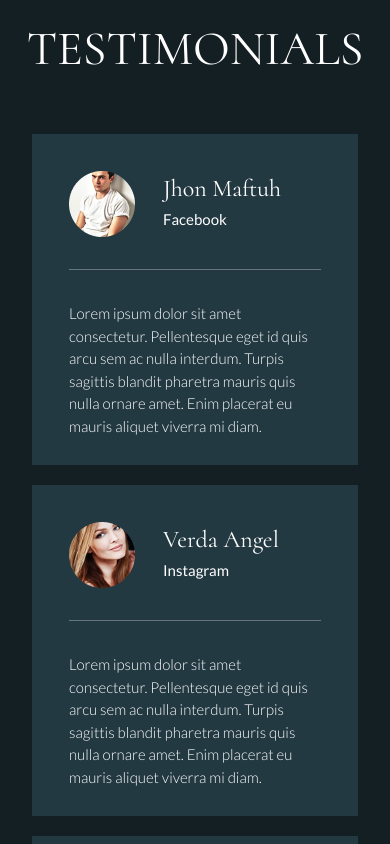
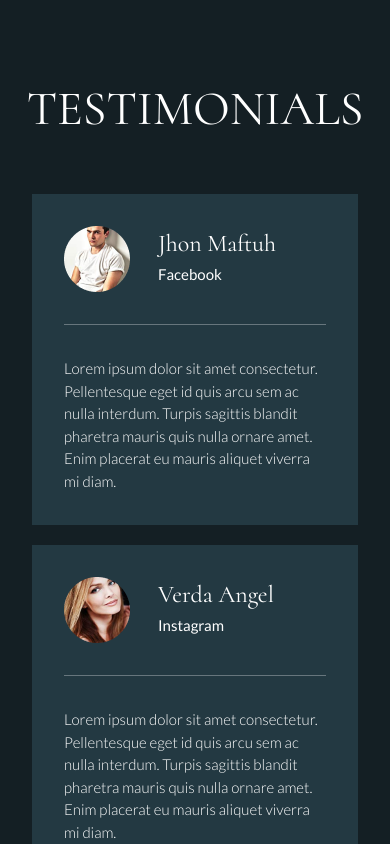
Before and after one commit to ayesh156/Photography-Landing-Page, a React (Vite) app: page / in a window 390 px wide. Shown: the part 6180-7024 px from the top of the page. Built offline with nearby package versions, Linux system fonts and the light colour scheme.

Commit message:
Responsive for mobile

```diff
--- a/src/components/Benefit.jsx
+++ b/src/components/Benefit.jsx
@@ -6,7 +6,7 @@ const Benefit = () => {
     return (
         <div className="relative min-h-screen bg-primary-black">
 
-            <div className="lg:h-[682px] h-[1450px] pt-[75px]">
+            <div className="lg:h-[682px] h-[1510px] pt-[75px]">
 
                 <div className="flex flex-col lg:flex-row justify-between">
 
--- a/src/components/common/TestimonialCard.jsx
+++ b/src/components/common/TestimonialCard.jsx
@@ -3,7 +3,7 @@ import React from "react";
 const TestimonialCard = ({img,name,social,desc}) => {
 
     return (
-    <div className="h-[331px] mx-8 lg:mx-0 lg:w-[387.5px] bg-secondary-green p-[37px]">
+    <div className="h-[331px] mx-8 lg:mx-0 lg:w-[387.5px] bg-secondary-green p-8 lg:p-[37px]">
         <div className="flex flex-row gap-7">
             <img src={img} alt=""/>
             <div className="">
```
